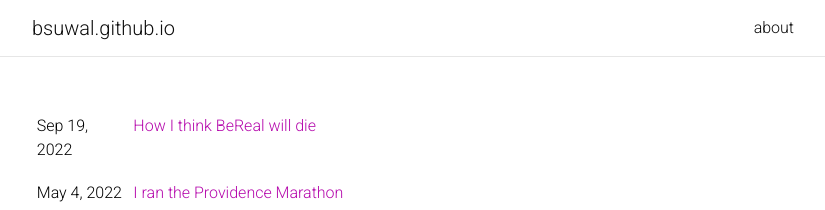
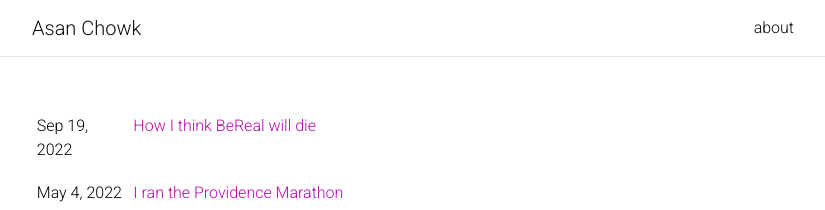
Before and after one commit to bsuwal/bsuwal.github.io, a Jekyll site: the page built from _pages/index.md, in a window 1280 px wide. Shown: the top 210 px of the page, without its empty margins (223-1048 px from the left). Built offline with Jekyll 4.4.1, drawn with Linux system fonts in a browser that asks for light colours; comment, search, counter and statistics services are not loaded; a style sheet for code colours, icons or effects is not loaded.

Commit message:
add sitename

```diff
--- a/_config.yml
+++ b/_config.yml
@@ -2,7 +2,7 @@ lang: en # the language of your site (for example: en, fr, cn, ru, etc.)
 icon: ⚛️  # the emoji used as the favicon (alternatively, provide image name in /assets/img/)
 
 url: "https://asanchowk.github.io" # the base hostname & protocol for your site
-
+title: "Asan Chowk"
 
 # -----------------------------------------------------------------------------
 # Layout
```
